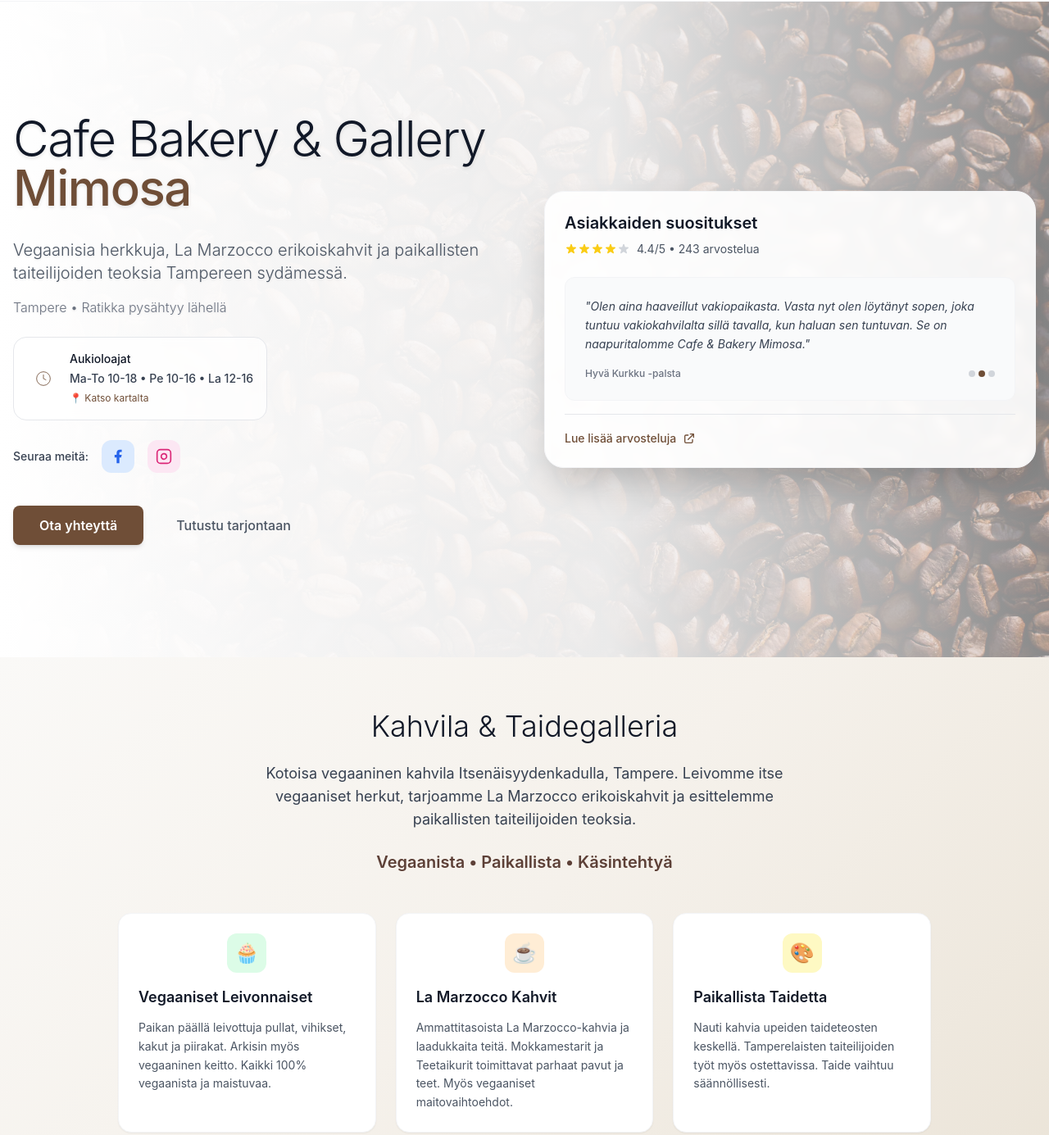
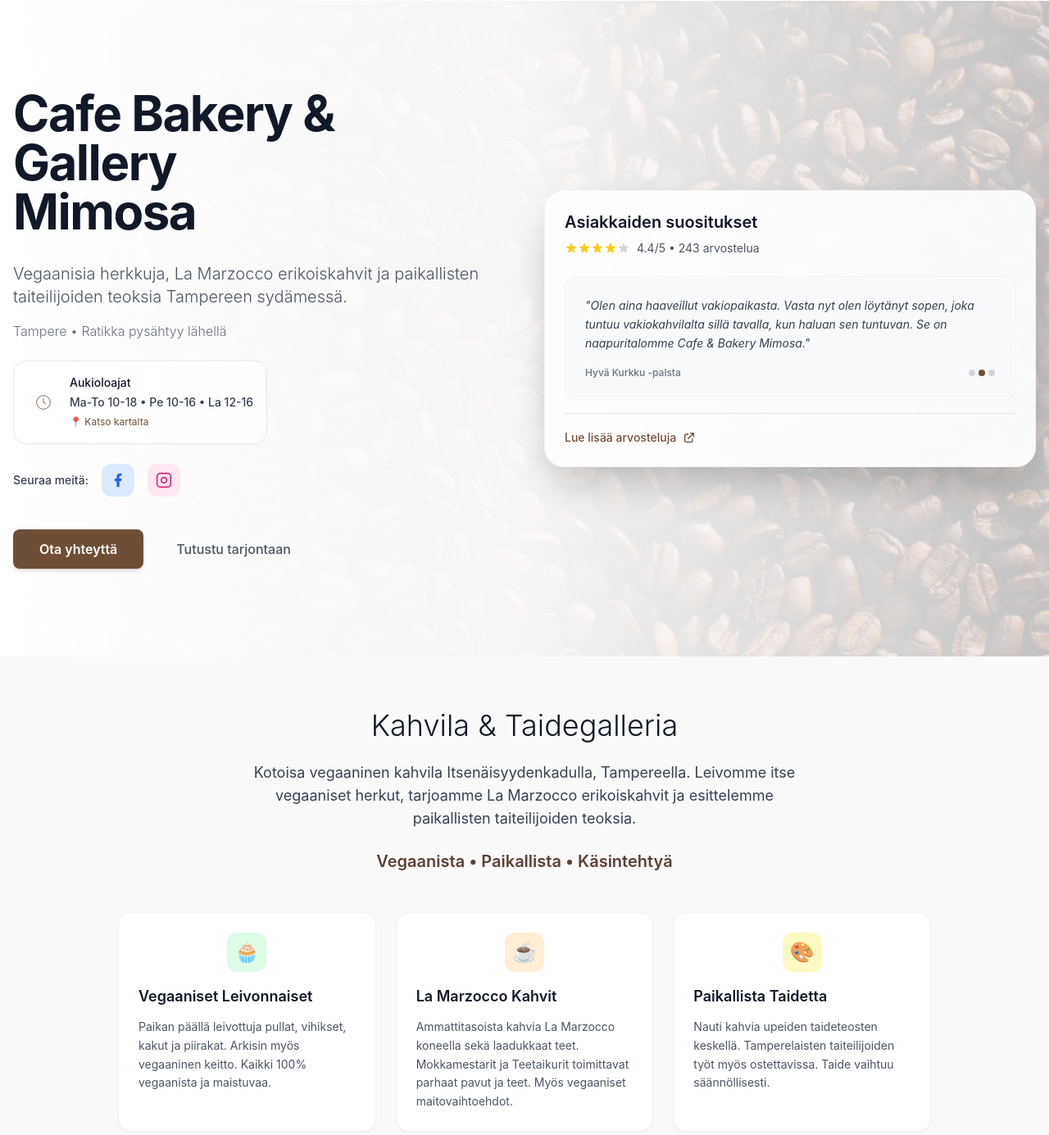
Before and after one commit to TeemuSo/cafebakerymimosa-website, a website: page src/index.html in a window 1280 px wide. Shown: the part 79-1464 px from the top of the page at 82% size. Drawn offline with nearby package versions, Linux system fonts and the light colour scheme.

Commit message:
Add cafe landing page

```diff
--- a/src/index.html
+++ b/src/index.html
@@ -167,7 +167,7 @@
   </head>
   <body class="font-sans bg-white text-gray-900">
     <!-- Header -->
-    <header class="bg-white/80 backdrop-blur-md border-b border-gray-100 sticky top-0 z-50">
+    <header class="bg-transparent backdrop-blur-sm sticky top-0 z-50">
       <div class="max-w-7xl mx-auto px-4 sm:px-6 lg:px-8">
         <div class="flex justify-between items-center py-6">
           <div class="flex items-center">
@@ -193,7 +193,7 @@
         </div>
       </div>
       <!-- Mobile menu -->
-      <div id="mobile-menu" class="md:hidden hidden border-t border-gray-100 bg-white/95 backdrop-blur-md">
+      <div id="mobile-menu" class="md:hidden hidden bg-white/95 backdrop-blur-md">
         <div class="px-4 py-4 space-y-2">
           <a href="#about" class="nav-text block px-4 py-3 text-gray-600 hover:text-brand hover:bg-neutral-50 rounded-lg transition-colors font-medium" data-fi="Tarjonta" data-en="Menu">Tarjonta</a>
           <a href="#gallery" class="nav-text block px-4 py-3 text-gray-600 hover:text-brand hover:bg-neutral-50 rounded-lg transition-colors font-medium" data-fi="Galleria" data-en="Gallery">Galleria</a>
@@ -207,12 +207,12 @@
     </header>
 
     <!-- Hero Section -->
-    <section id="home" class="relative bg-neutral-50 min-h-screen flex items-center overflow-hidden" style="isolation: isolate;">
+    <section id="home" class="relative bg-neutral-50 min-h-screen flex items-center overflow-hidden">
       <!-- Coffee beans background -->
-      <div class="absolute inset-0 opacity-90 bg-center bg-cover bg-no-repeat" style="background-image: url('beans.avif'); filter: blur(0px); z-index: 1;"></div>
-      <div class="absolute inset-0" style="background: linear-gradient(90deg, rgba(255,255,255,1) 0%, rgba(250,250,250,0.93) 58%, rgba(250,250,250,0.5) 100%); z-index: 2;"></div>
+      <div class="absolute inset-0 opacity-80 bg-center bg-cover bg-no-repeat" style="background-image: url('beans.avif');"></div>
+      <div class="absolute inset-0 bg-gradient-to-r from-white via-white/95 to-white/70"></div>
 
-      <div class="relative max-w-7xl mx-auto px-4 py-8" style="z-index: 3;">
+      <div class="relative max-w-7xl mx-auto px-4 py-8 z-10">
         <div class="grid lg:grid-cols-2 gap-12 items-center">
           <!-- Content Column -->
           <div class="text-center lg:text-left">
@@ -221,16 +221,16 @@
 
 
 
-              <h1 class="hero-title text-4xl md:text-6xl font-light text-gray-900 mb-6 tracking-tight leading-tight font-heading" style="text-shadow: 0 2px 4px rgba(0,0,0,0.1), 0 1px 2px rgba(255,255,255,0.8)" data-fi="Cafe Bakery & Gallery<br><span class='text-brand font-medium'>Mimosa</span>" data-en="Cafe Bakery & Gallery<br><span class='text-brand font-medium'>Mimosa</span>">
+              <h1 class="hero-title text-4xl md:text-6xl font-bold text-gray-900 mb-6 tracking-tight leading-tight font-heading" data-fi="Cafe Bakery & Gallery<br><span class='font-bold'>Mimosa</span>" data-en="Cafe Bakery & Gallery<br><span class='font-bold'>Mimosa</span>">
                 Cafe Bakery & Gallery<br>
-                <span class="text-brand font-medium">Mimosa</span>
+                <span class="font-bold">Mimosa</span>
               </h1>
             </div>
             <div class="max-w-2xl lg:max-w-none mb-10">
-              <p class="hero-subtitle text-lg md:text-xl text-gray-600 mb-4 font-light leading-relaxed" style="text-shadow: 0 1px 3px rgba(0,0,0,0.1), 0 1px 2px rgba(255,255,255,0.7)" data-fi="Vegaanisia herkkuja, La Marzocco erikoiskahvit ja paikallisten taiteilijoiden teoksia Tampereen sydämessä." data-en="Vegan treats, La Marzocco specialty coffee, and local artists' works in the heart of Tampere.">
+              <p class="hero-subtitle text-lg md:text-xl text-gray-600 mb-4 font-light leading-relaxed" data-fi="Vegaanisia herkkuja, La Marzocco erikoiskahvit ja paikallisten taiteilijoiden teoksia Tampereen sydämessä." data-en="Vegan treats, La Marzocco specialty coffee, and local artists' works in the heart of Tampere.">
                 Vegaanisia herkkuja, La Marzocco erikoiskahvit ja paikallisten taiteilijoiden teoksia Tampereen sydämessä.
               </p>
-              <p class="hero-description text-gray-500 font-light mb-6" style="text-shadow: 0 1px 3px rgba(0,0,0,0.1), 0 1px 2px rgba(255,255,255,0.7)" data-fi="Tampere • Ratikka pysähtyy lähellä" data-en="Tampere • Tram stops nearby">
+              <p class="hero-description text-gray-500 font-light mb-6" data-fi="Tampere • Ratikka pysähtyy lähellä" data-en="Tampere • Tram stops nearby">
                 Tampere • Ratikka pysähtyy lähellä
               </p>
 
@@ -342,12 +342,12 @@
     </section>
 
     <!-- About & Menu Section -->
-    <section id="about" class="py-16 gradient-brand-subtle relative" style="background-color: #faf9f7; z-index: 10;">
+    <section id="about" class="py-16 bg-neutral-50 relative" style="z-index: 10;">
       <div class="max-w-5xl mx-auto px-4">
         <div class="text-center mb-12">
           <h2 class="about-title text-3xl md:text-4xl font-light mb-6 text-gray-900 font-heading" data-fi="Kahvila & Taidegalleria" data-en="Cafe & Art Gallery">Kahvila & Taidegalleria</h2>
           <div class="max-w-2xl mx-auto text-lg text-gray-700">
-            <p class="about-paragraph mb-6" data-fi="Kotoisa vegaaninen kahvila Itsenäisyydenkadulla, Tampere. Leivomme itse vegaaniset herkut, tarjoamme La Marzocco erikoiskahvit ja esittelemme paikallisten taiteilijoiden teoksia." data-en="A cozy vegan cafe on Itsenäisyydenkatu, Tampere. We bake our own vegan treats, serve La Marzocco specialty coffee, and showcase local artists' works.">
+            <p class="about-paragraph mb-6" data-fi="Kotoisa vegaaninen kahvila Itsenäisyydenkadulla, Tampereella. Leivomme itse vegaaniset herkut, tarjoamme La Marzocco erikoiskahvit ja esittelemme paikallisten taiteilijoiden teoksia." data-en="A cozy vegan cafe on Itsenäisyydenkatu, Tampere. We bake our own vegan treats, serve La Marzocco specialty coffee, and showcase local artists' works.">
               Kotoisa vegaaninen kahvila Itsenäisyydenkadulla, Tampere. Leivomme itse vegaaniset herkut, tarjoamme La Marzocco erikoiskahvit ja esittelemme paikallisten taiteilijoiden teoksia.
             </p>
             <p class="about-highlight text-xl font-semibold text-brand-dark" data-fi="Vegaanista • Paikallista • Käsintehtyä" data-en="Vegan • Local • Handmade">
@@ -372,8 +372,8 @@
               <span class="text-2xl">☕</span>
             </div>
             <h3 class="benefit-2-title text-lg font-semibold mb-3 text-gray-900" data-fi="La Marzocco Kahvit" data-en="La Marzocco Coffee">La Marzocco Kahvit</h3>
-            <p class="benefit-2-description text-gray-600 text-sm leading-relaxed" data-fi="Ammattitasoista La Marzocco-kahvia ja laadukkaita teitä. Mokkamestarit ja Teetaikurit toimittavat parhaat pavut ja teet. Myös vegaaniset maitovaihtoehdot." data-en="Professional La Marzocco coffee and quality teas. Mokkamestarit and Teetaikurit supply the best beans and teas. Vegan milk alternatives available too.">
-              Ammattitasoista La Marzocco-kahvia ja laadukkaita teitä. Mokkamestarit ja Teetaikurit toimittavat parhaat pavut ja teet. Myös vegaaniset maitovaihtoehdot.
+            <p class="benefit-2-description text-gray-600 text-sm leading-relaxed" data-fi="Ammattitasoista kahvia La Marzocco koneella sekä laadukkaat teet. Mokkamestarit ja Teetaikurit toimittavat parhaat pavut ja teet. Myös vegaaniset maitovaihtoehdot." data-en="Professional La Marzocco coffee and quality teas. Mokkamestarit and Teetaikurit supply the best beans and teas. Vegan milk alternatives available too.">
+              Ammattitasoista kahvia La Marzocco koneella sekä laadukkaat teet. Mokkamestarit ja Teetaikurit toimittavat parhaat pavut ja teet. Myös vegaaniset maitovaihtoehdot.
             </p>
           </div>
 
@@ -406,11 +406,11 @@
     </section>
 
     <!-- Contact Section -->
-    <section id="contact" class="py-20 gradient-brand-subtle">
+    <section id="contact" class="py-20 bg-neutral-50">
       <div class="max-w-6xl mx-auto px-4">
         <div class="text-center mb-10">
           <h2 class="contact-title text-3xl md:text-4xl font-light mb-4 text-gray-900 font-heading" data-fi="Ota yhteyttä" data-en="Get in Touch">Ota yhteyttä</h2>
-          <p class="contact-subtitle text-gray-600" data-fi="Kysy vapaasti vegaanisista herkuista, La Marzocco kahveista tai galleriasta!" data-en="Feel free to ask about our vegan treats, La Marzocco coffee, or gallery!">Kysy vapaasti vegaanisista herkuista, La Marzocco kahveista tai galleriasta!</p>
+          <p class="contact-subtitle text-gray-600" data-fi="Kysyttävää tarjonnastamme? " data-en="Feel free to ask about our vegan treats, La Marzocco coffee, or gallery!">Kysyttävää tarjonnastamme? </p>
         </div>
 
         <div class="grid lg:grid-cols-2 gap-8 mb-8">
```
